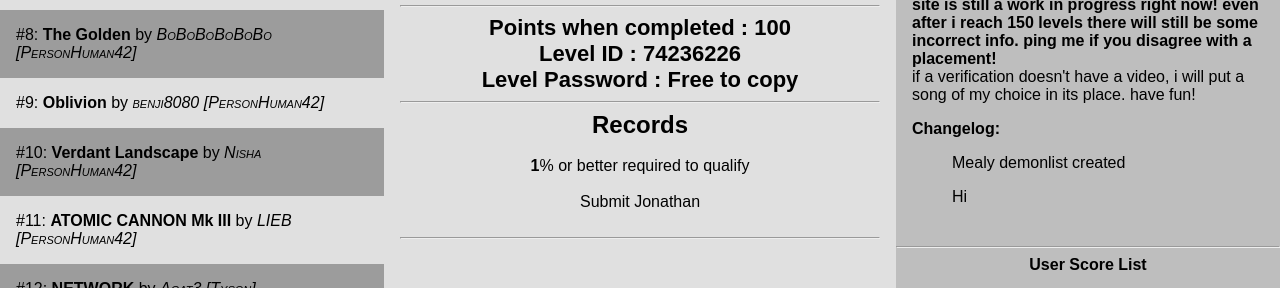
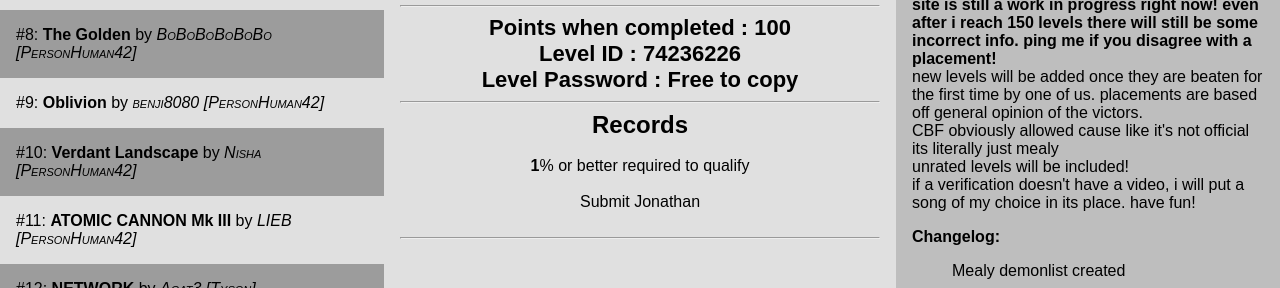
Before and after one commit to reddonline/mealy-demonlist, a plain HTML site: page index.html in a window 1280 px wide. Shown: the part 512-800 px from the top of the page. Drawn offline with Linux system fonts and the light colour scheme; a script that the page names is missing; a web font is replaced by a local one.

Commit message:
Update index.html

```diff
--- a/index.html
+++ b/index.html
@@ -235,6 +235,12 @@
 
                     </ul><br>
                     <b>site is still a work in progress right now! even after i reach 150 levels there will still be some incorrect info. ping me if you disagree with a placement!</b>
+                    <br>
+                    new levels will be added once they are beaten for the first time by one of us. placements are based off general opinion of the victors.
+                    <br>
+                    CBF obviously allowed cause like it's not official its literally just mealy
+                    <br>
+                    unrated levels will be included!
                     <br>
                     if a verification doesn't have a video, i will put a song of my choice in its place. have fun!
                     <br>
```
